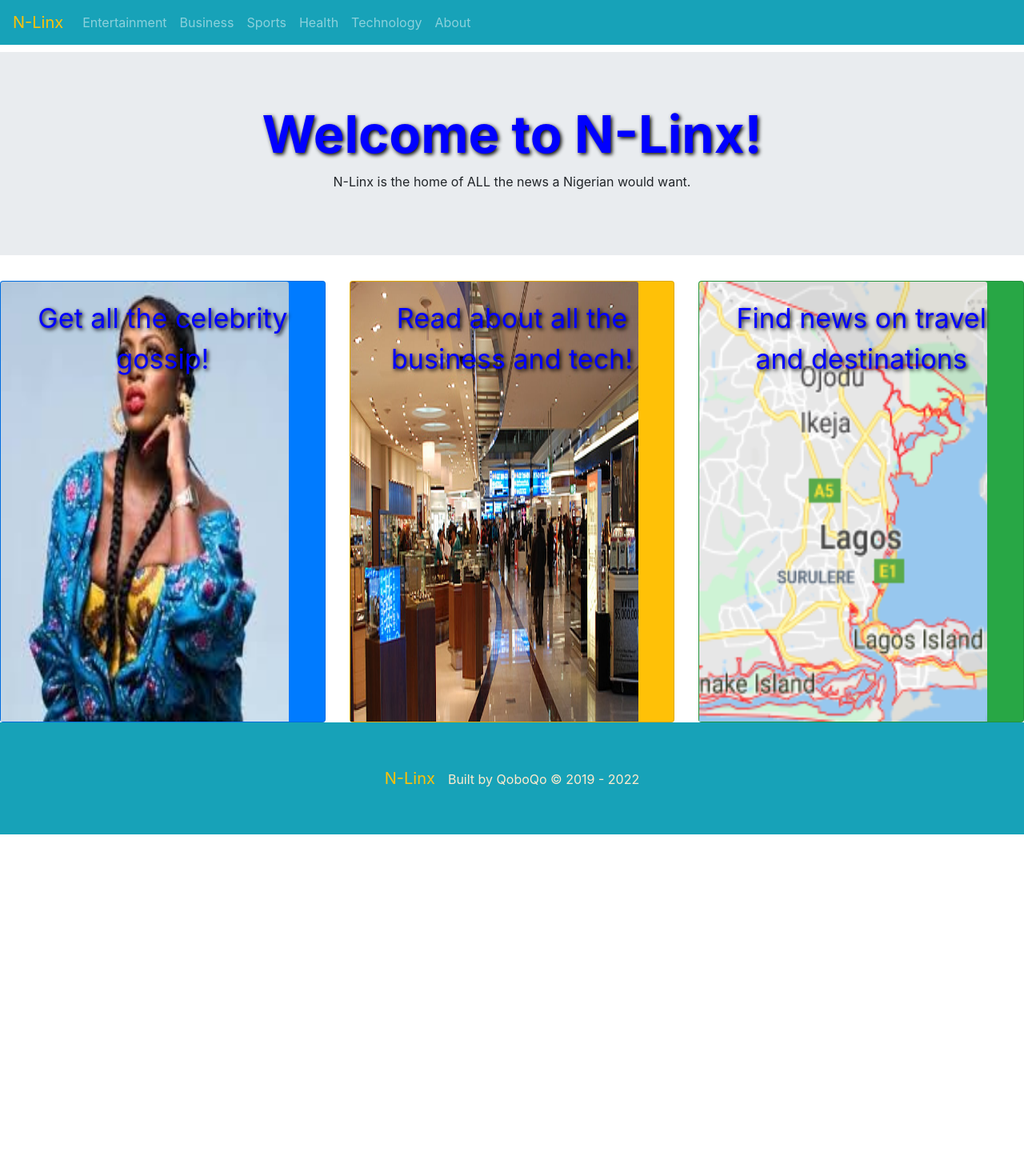
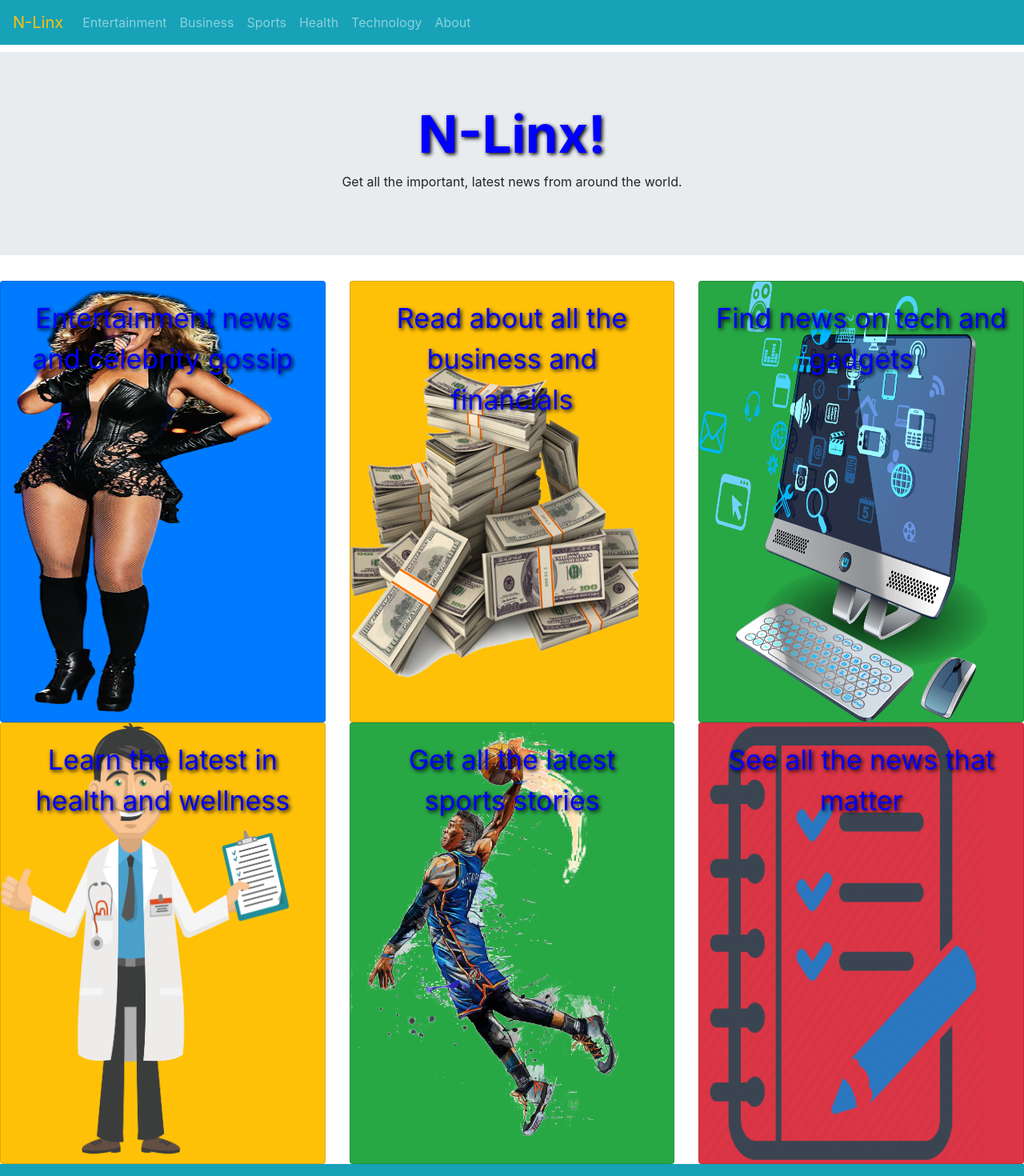
Before and after one commit to OceanDiaali/N-Linx, a React (Create React App) app: page /home in a window 1280 px wide. Shown: the top 1470 px of the page at 80% size. Before the commit the page ends 1043 px from the top, so only its background shows below. Built offline with nearby package versions, Linux system fonts and the light colour scheme.

Commit message:
add 2nd card-deck and route link for img

```diff
--- a/src/Pages/Home/home.js
+++ b/src/Pages/Home/home.js
@@ -1,5 +1,5 @@
 import React, { Component } from 'react';
-
+import { Link } from 'react-router-dom';
 
 export default class Home extends Component {
     render() {
@@ -8,30 +8,54 @@ export default class Home extends Component {
 
                 <div className="jumbotron jumbotron-fluid">
                 <div className="container">
-                  <h1 className="label">Welcome to N-Linx!</h1>
-                  <p>N-Linx is the home of ALL the news a Nigerian would want.</p>
+                  <h1 className="label">N-Linx!</h1>
+                  <p>Get all the important, latest news from around the world.</p>
                 </div>
                 </div>
 
                 <div className="card-deck">
                   <div className="card bg-primary">
-                  <img className="card-img-top" src="../../tiwa_savage.jpeg" alt="Gossip"/>
+                  <img className="card-img-top" src="../../beyonce.png" alt="Entertainment"/>
                     <div className="card-body text-center card-img-overlay">
-                      <p className="card-text">Get all the celebrity gossip!</p>
+                      <Link className="card-text" to="/entertainment">Entertainment news and celebrity gossip</Link>
                     </div>
                   </div>
                   <div className="card bg-warning">
-                  <img className="card-img-top" src="../../dubai-airport.jpg" alt="Biz & Tech"></img>
+                  <img className="card-img-top" src="../../cash-wads.png" alt="Biz"></img>
                     <div className="card-body text-center card-img-overlay">
-                      <p className="card-text">Read about all the business and tech!</p>
+                      <Link className="card-text" to="/business">Read about all the business and financials</Link>
                     </div>
                   </div>
                   <div className="card bg-success">
-                  <img className="card-img-top" src="../../lasgidi-map.png" alt="Faces & Places"></img>
+                  <img className="card-img-top" src="../../techo.png" alt="Tech"></img>
                     <div className="card-body text-center card-img-overlay">
-                      <p className="card-text">Find news on travel and destinations</p>
+                      <Link className="card-text" to="/technology">Find news on tech and gadgets</Link>
                     </div>
                 </div>
+              </div>
+
+              <div className="card-deck">
+                {/**second deck */}
+
+                <div className="card bg-warning">
+                  <img className="card-img-top" src="../../doctor.png" alt="Health"/>
+                    <div className="card-body text-center card-img-overlay">
+                      <Link className="card-text" to="/health">Learn the latest in health and wellness</Link>
+                    </div>
+                  </div>
+                  <div className="card bg-success">
+                  <img className="card-img-top" src="../../slamdunk.png" alt="Sports"></img>
+                    <div className="card-body text-center card-img-overlay">
+                      <Link className="card-text" to="/sports">Get all the latest sports stories</Link>
+                    </div>
+                  </div>
+                  <div className="card bg-danger">
+                  <img className="card-img-top" src="../../list.png" alt="List"></img>
+                    <div className="card-body text-center card-img-overlay">
+                      <Link className="card-text" to="/about">See all the news that matter</Link>
+                    </div>
+                </div>
+
               </div>
 
             </div>
```
